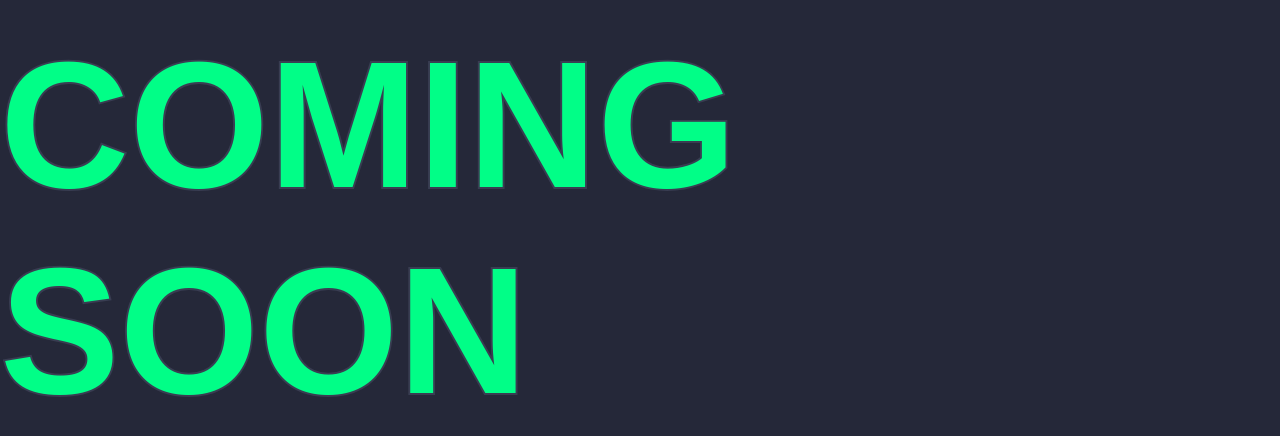
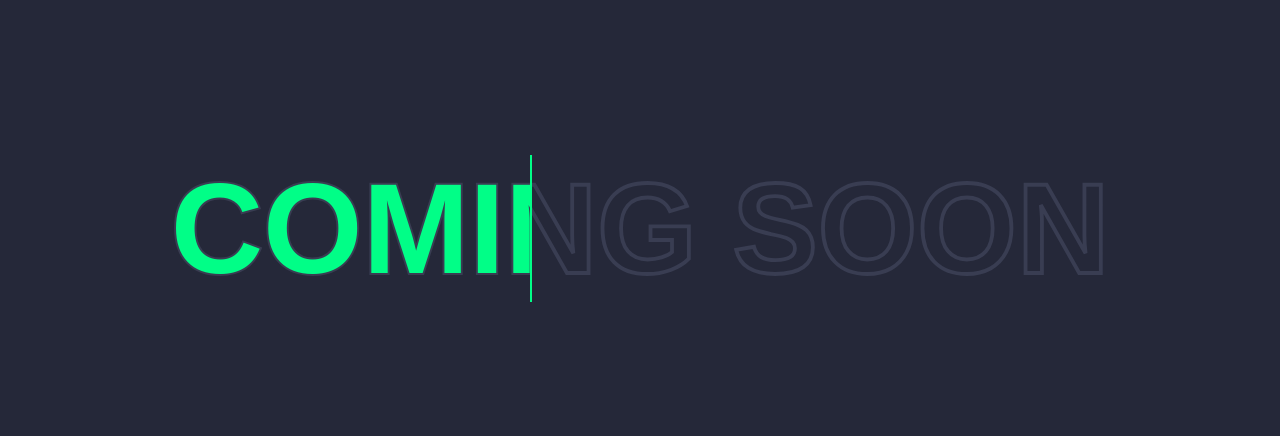
Before and after one commit to cyberstizz/charleslambjr, a React (Create React App) app: page / in a window 1280 px wide. Shown: the part 172-608 px from the top of the page. Built offline with nearby package versions, Linux system fonts and the light colour scheme; a web font is replaced by a local one.

Commit message:
changes to the font size and fixed animation infinite typo

```diff
--- a/src/components/Splash.css
+++ b/src/components/Splash.css
@@ -15,7 +15,7 @@
 
 h2{
     position: relative;
-    font-size: 14vw;
+    font-size: 10vw;
     color: #252839;
     -webkit-text-stroke: 0.3vw #393d52;
     text-transform: uppercase;
@@ -32,7 +32,7 @@ h2::before {
     -webkit-text-stroke: 0vw #383e52;
     border-right: 2px solid #01fe87;
     overflow: hidden;
-    animation: animate 6s linear infinte;
+    animation: animate 6s linear infinite;
 }
 
 @keyframes animate
```
